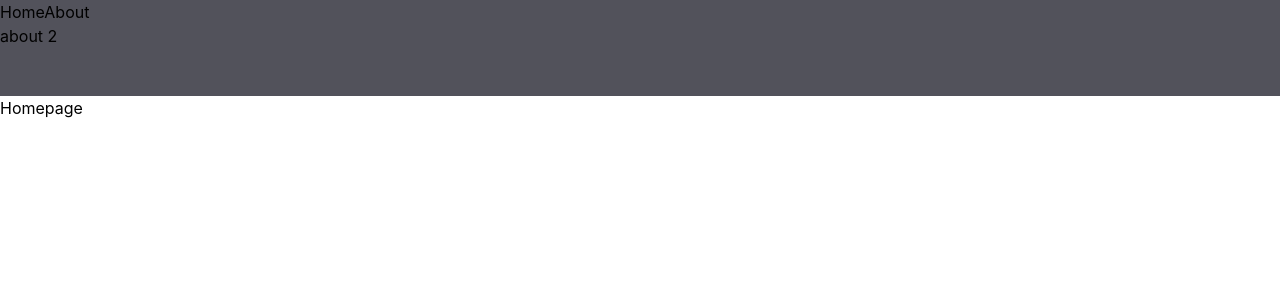
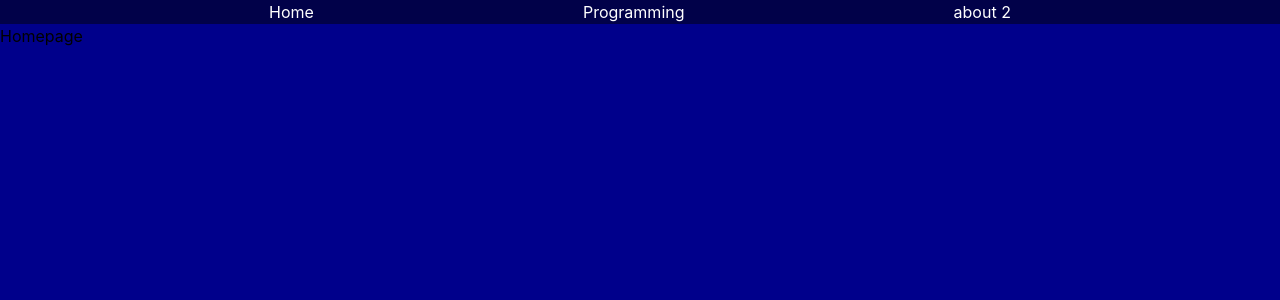
Before and after one commit to RenodoFTW/Blog, a React (Create React App) app: page / in a window 1280 px wide. Shown: the top 300 px of the page. Built offline with nearby package versions, Linux system fonts and the light colour scheme.

Commit message:
Version 2 Of Blog

```diff
--- a/src/App.js
+++ b/src/App.js
@@ -1,9 +1,15 @@
 import { BrowserRouter, HashRouter, Routes, Route } from 'react-router-dom';
+import { useEffect } from 'react';
 import Navbar from './components/Navbar';
-import About from './pages/About';
+import About from './pages/Programming';
 import Homepage from './pages/Homepage';
 
 function App() {
+    useEffect(() => {
+
+        document.title = "Dom's Blog (I Guess)";
+
+      }, []);
     return <HashRouter>
         <Navbar />
         <Routes>
--- /dev/null
+++ b/src/components/Navbar.css
@@ -0,0 +1,13 @@
+body{
+    background-color: darkblue;
+}
+.navbar
+{
+    height: 20%;
+    display: flex;
+    justify-content: center;
+    align-items: center;
+    justify-content: space-evenly;
+    background-color: rgb(1, 1, 73);
+    color: white;
+}
--- a/src/components/Navbar.js
+++ b/src/components/Navbar.js
@@ -1,14 +1,15 @@
 import { Link, useNavigate } from "react-router-dom";
+import './Navbar.css';
 
 export default function Navbar() {
     const navigate = useNavigate();
-    return <div className='h-24 w-screen bg-zinc-600'>
+    return <div className='navbar h-24 w-screen bg-zinc-600'>
         <Link to='/'>Home</Link>
-        <Link to='/about'>About</Link>
+        <h1 className="headers">Programming</h1>
         <div onClick={() => {
-            navigate('/about');
+            return <div className='h-24 w-screen bg-orange-400'></div>
         }}>
-            <h1>about 2</h1>
+            <h1 className="headers">about 2</h1>
         </div>
     </div>
 }
```
Also changed, not shown: src/pages/Programming.js (renamed from src/pages/About.js).
